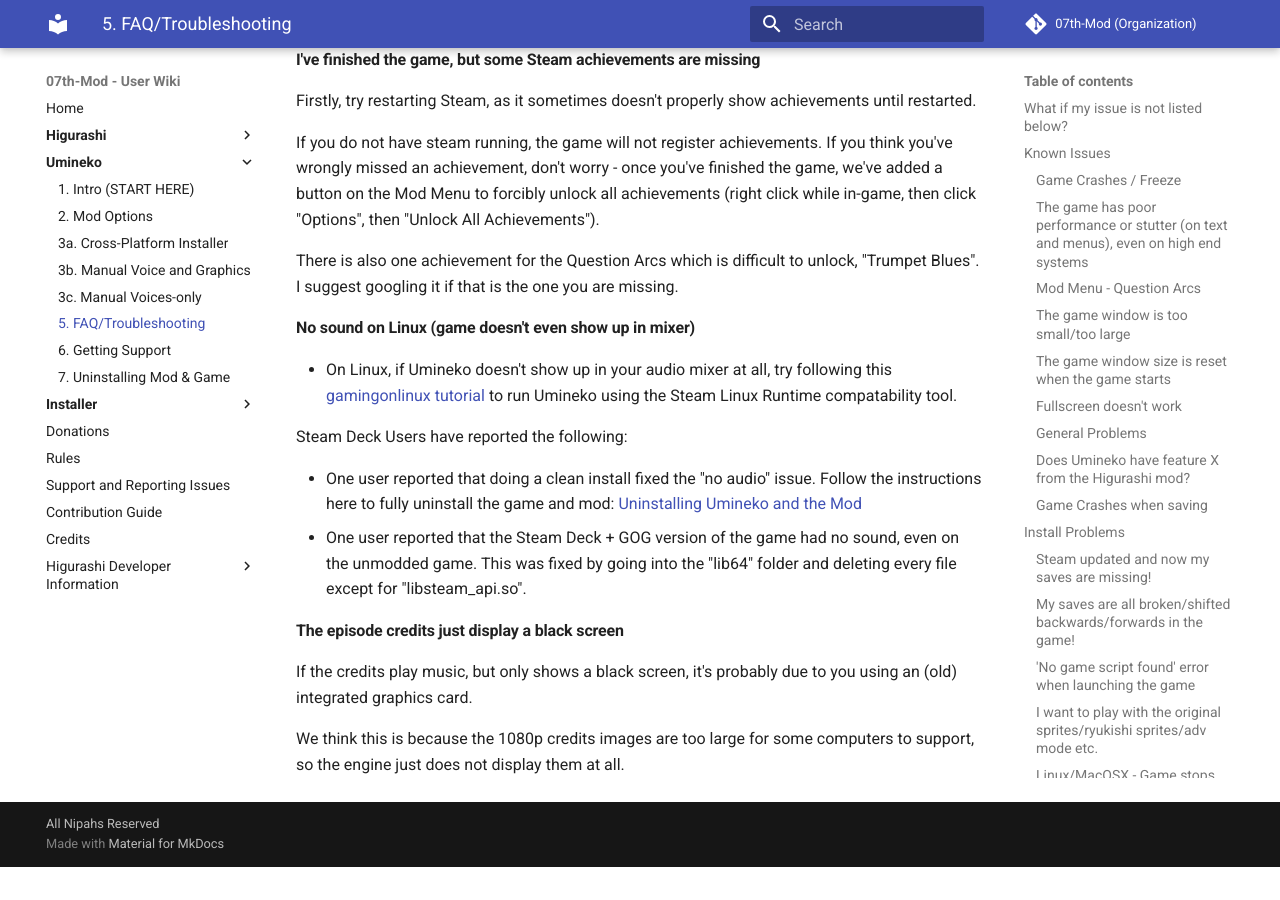
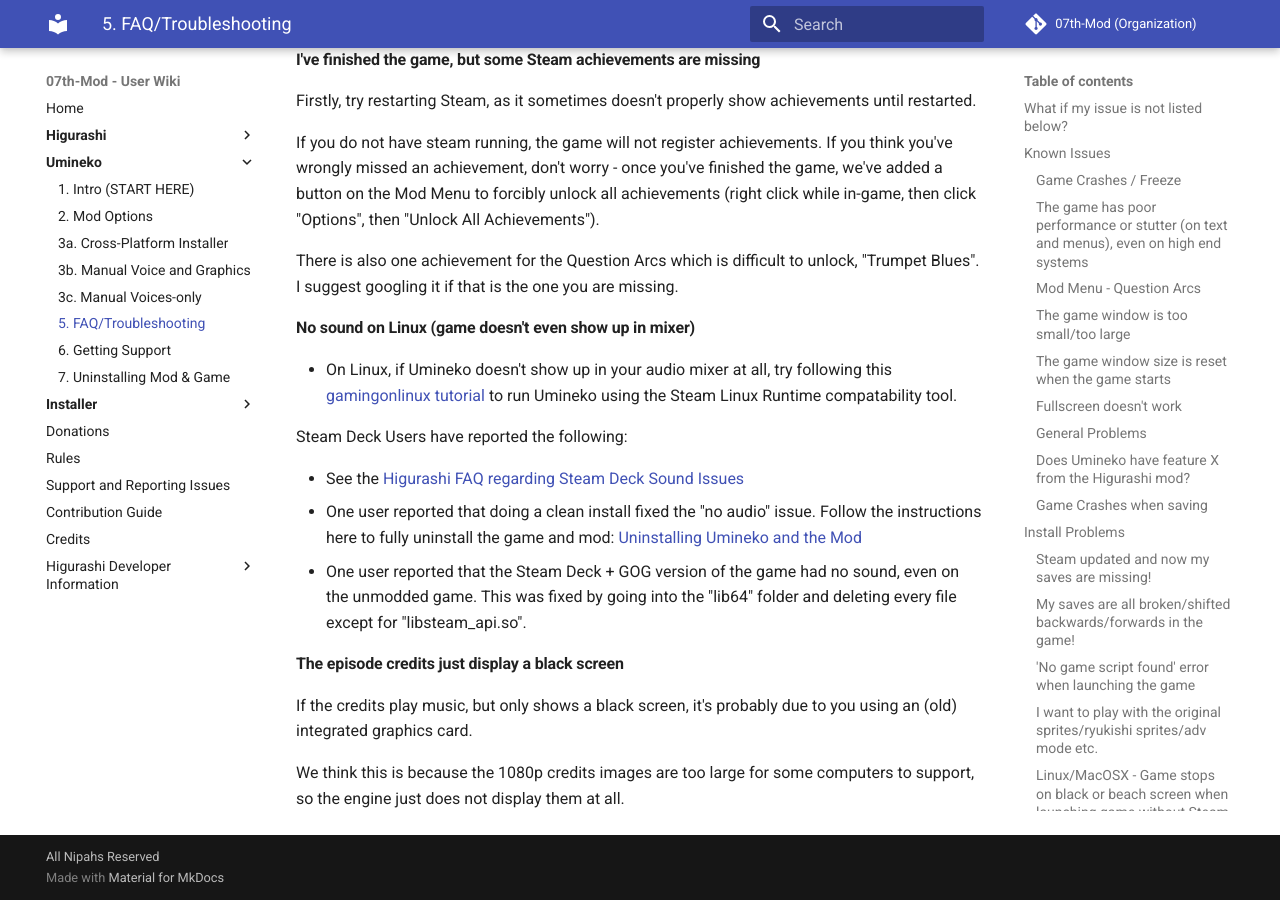
Before and after one commit to 07th-mod/wiki, an MkDocs documentation site: the page built from docs/Umineko/Umineko-Part-0-TroubleShooting-and-FAQ.md, in a window 1280 px wide and 900 px high, scrolled down 7796 px. Built offline with MkDocs 1.6.1 and Material for MkDocs 9.7.7, drawn with Linux system fonts in a browser that asks for light colours; before the commit the page ends 8663 px from its top, so only the background shows below that.

Commit message:
Update Umineko Steam Deck Sound issues FAQ

```diff
--- a/docs/Umineko/Umineko-Part-0-TroubleShooting-and-FAQ.md
+++ b/docs/Umineko/Umineko-Part-0-TroubleShooting-and-FAQ.md
@@ -260,6 +260,7 @@
 
 Steam Deck Users have reported the following:
 
+- See the [Higurashi FAQ regarding Steam Deck Sound Issues](../Higurashi/FAQ-linux-steam-deck.md/#steam-deck-no-audio-at-all)
 - One user reported that doing a clean install fixed the "no audio" issue. Follow the instructions here to fully uninstall the game and mod: [Uninstalling Umineko and the Mod](Uninstall.md)
 - One user reported that the Steam Deck + GOG version of the game had no sound, even on the unmodded game. This was fixed by going into the "lib64" folder and deleting every file except for "libsteam_api.so".
 
```
